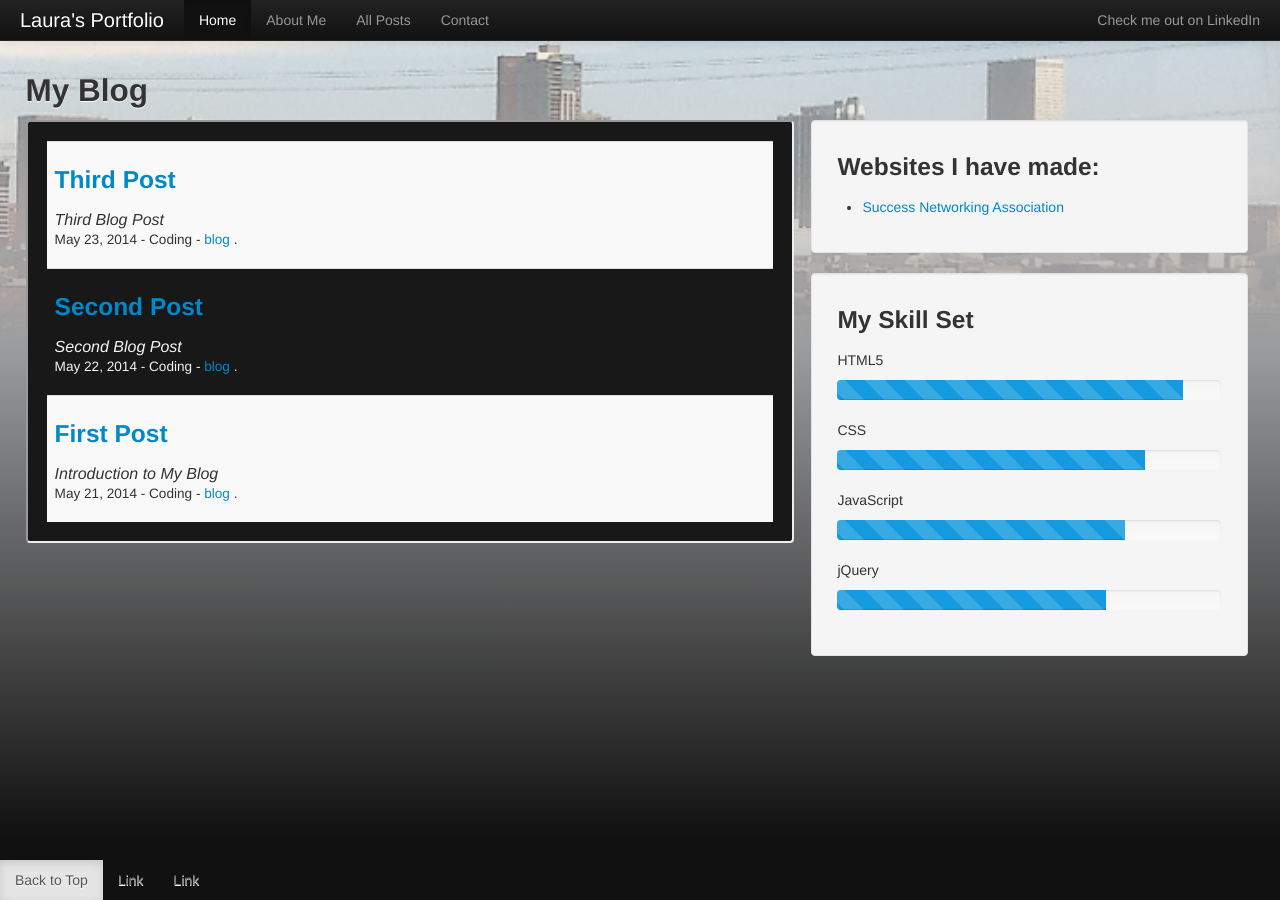
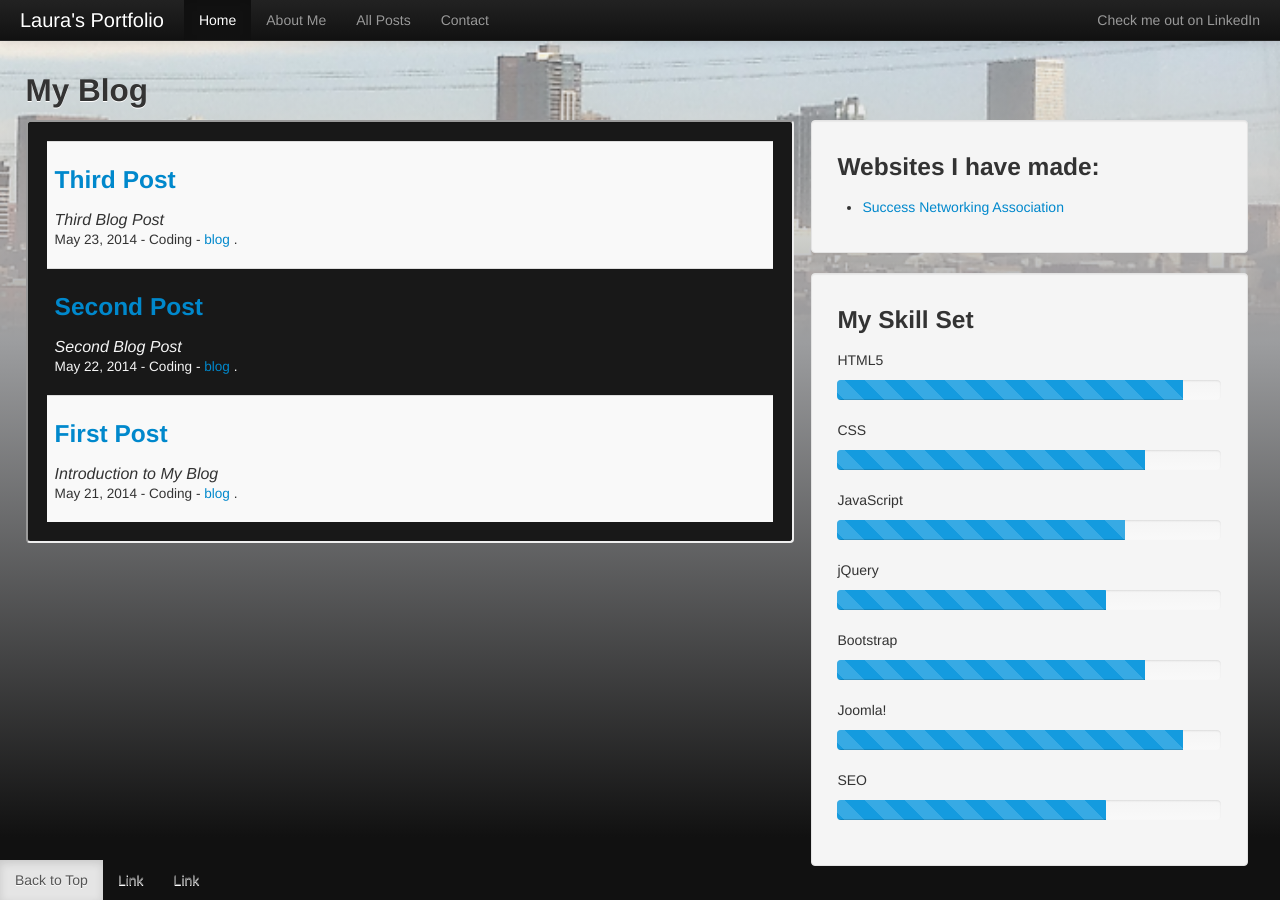
Before and after one commit to LauraR6561/Laurar6561.github.io, a Jekyll site: the page built from index.html, in a window 1280 px wide. Built offline with Jekyll 4.4.1, drawn with Linux system fonts in a browser that asks for light colours; Markdown is read by kramdown in place of the engine named in the settings.

Commit message:
added skills

```diff
--- a/_includes/skills.html
+++ b/_includes/skills.html
@@ -21,5 +21,20 @@
     <div class="progress progress-striped active">
           <div class="bar" style="width: 70%;"></div>
     </div>
+
+     <p>Bootstrap</p>
+    <div class="progress progress-striped active">
+          <div class="bar" style="width: 80%;"></div>
+    </div>
+
+     <p>Joomla!</p>
+    <div class="progress progress-striped active">
+          <div class="bar" style="width: 90%;"></div>
+    </div>
+
+     <p>SEO</p>
+    <div class="progress progress-striped active">
+          <div class="bar" style="width: 70%;"></div>
+    </div>
     </div>
 </div>
```
